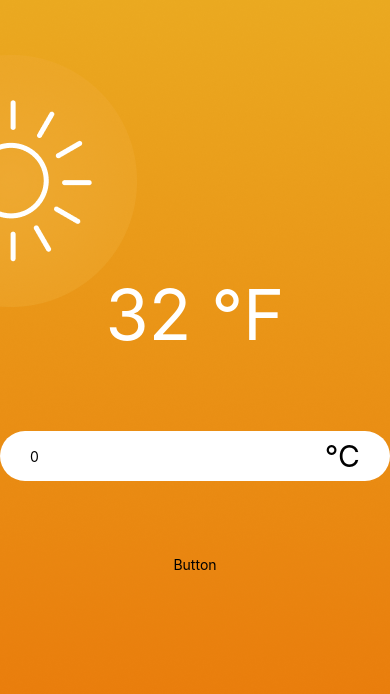
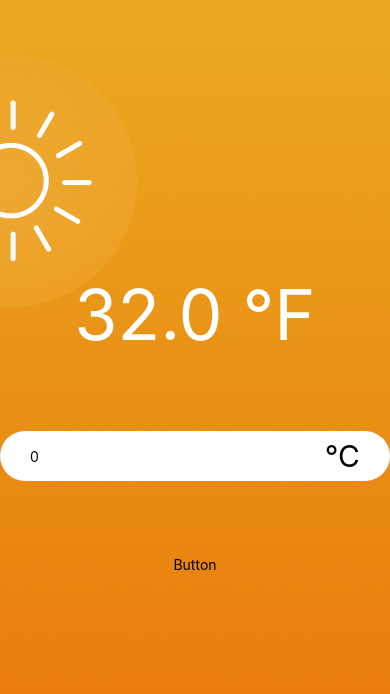
Before and after one commit to DoomWave/react-native-temperature-converter, a React Native app: screen / in a window 390 px wide. Shown: the top 694 px of the page. Built offline with nearby package versions, Linux system fonts and the light colour scheme.

Commit message:
problems fix.

```diff
--- a/App.jsx
+++ b/App.jsx
@@ -1,16 +1,27 @@
+import { SafeAreaProvider, SafeAreaView } from "react-native-safe-area-context";
 import { s } from "./App.style";
-import {SafeAreaProvider, SafeAreaView} from "react-native-safe-area-context"
 import { Text, View, ImageBackground } from "react-native";
-import hotBackground from "./assets/hot.png"
-import { Input} from "./components/Input/Input"
-import {useState } from "react"
+import hotBackground from "./assets/hot.png";
+import { Input } from "./components/Input/Input";
+import { useState } from "react";
 import { DisplayTemperature } from "./components/DisplayTemperature/DisplayTemperature";
-import { UNITS, convertTemperatureTo, getOppositeUnit} from "./utils/temperature"
-
+import {
+  UNITS,
+  convertTemperatureTo,
+  getOppositeUnit
+} from "./utils/temperature";
 export default function App() {
   const [inputValue, setInputValue] = useState(0);
   const [currentUnit, setCurrentUnit] = useState("°C");
   const oppositeUnite = getOppositeUnit(currentUnit)
+
+  function getConvertedTemperature() {
+    if (isNaN(inputValue)) {
+      return "";
+    } else {
+      return convertTemperatureTo(inputValue, oppositeUnite).toFixed(1);
+    }
+  }
   return (
     <ImageBackground style={s.backgroundImage} source={hotBackground}>
       <SafeAreaProvider>
@@ -18,7 +29,7 @@ export default function App() {
           <View style={s.workspace}>
             <DisplayTemperature
             unit={oppositeUnite}
-            temperature={convertTemperatureTo(inputValue, oppositeUnite)}
+            temperature={getConvertedTemperature()}
             />
             <Input
               unit={currentUnit}
--- a/components/input/Input.jsx
+++ b/components/input/Input.jsx
@@ -1,6 +1,6 @@
-import {View, TextInput, Text } from "react-native";
+import { View, TextInput, Text } from "react-native";
 import { s } from "./Input.style";
-export function Input({defaultValue, onChange, unit}) {
+export function Input({ defaultValue, onChange, unit }) {
   return (
     <View style={s.root}>
       <TextInput
@@ -8,7 +8,7 @@ export function Input({defaultValue, onChange, unit}) {
         maxLength={4}
         placeholder="Type your temperature"
         defaultValue={defaultValue.toString()}
-    onChangeText={ (text) => {
+        onChangeText={(text) => {
           onChange(text);
         }}
       />
--- a/utils/temperature.js
+++ b/utils/temperature.js
@@ -1,11 +1,11 @@
 const UNITS = {
     celsius : "°C",
-    fahrenheit: "°F"
+    fahrenheit: "°F",
 }
 
 function convertTemperatureTo(temperature, unitTo){
     if(unitTo === UNITS.celsius){
-        return(temperature - 32)/ 1.
+        return(temperature - 32)/ 1.8;
     }else if (unitTo === UNITS.fahrenheit){
         return temperature * 1.8 + 32;
     }else{
@@ -16,4 +16,4 @@ function convertTemperatureTo(temperature, unitTo){
 function getOppositeUnit(unit){
     return unit=== UNITS.celsius ? UNITS.fahrenheit : UNITS.celsius;
 }
-export { UNITS, convertTemperatureTo, getOppositeUnit }
+export { UNITS, convertTemperatureTo, getOppositeUnit };
```
Lines whose indentation alone changed are shown as unchanged.
